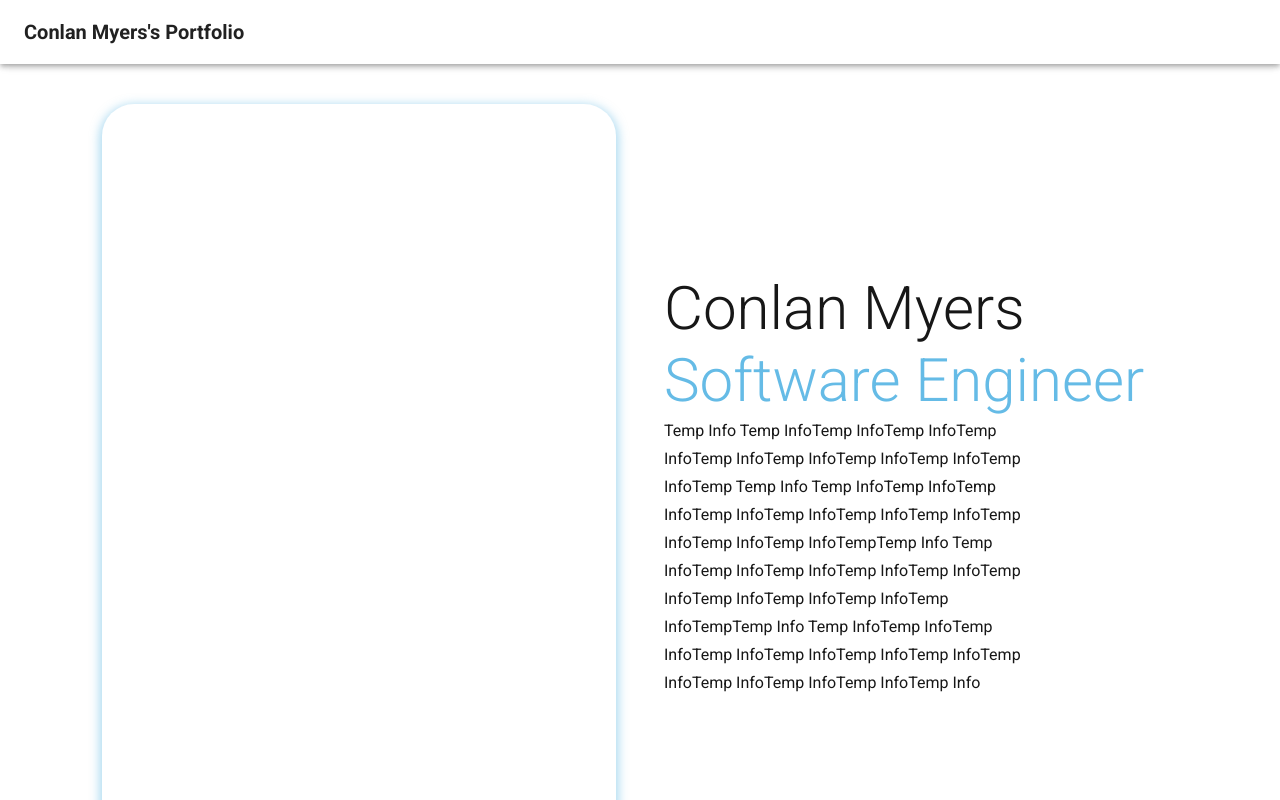
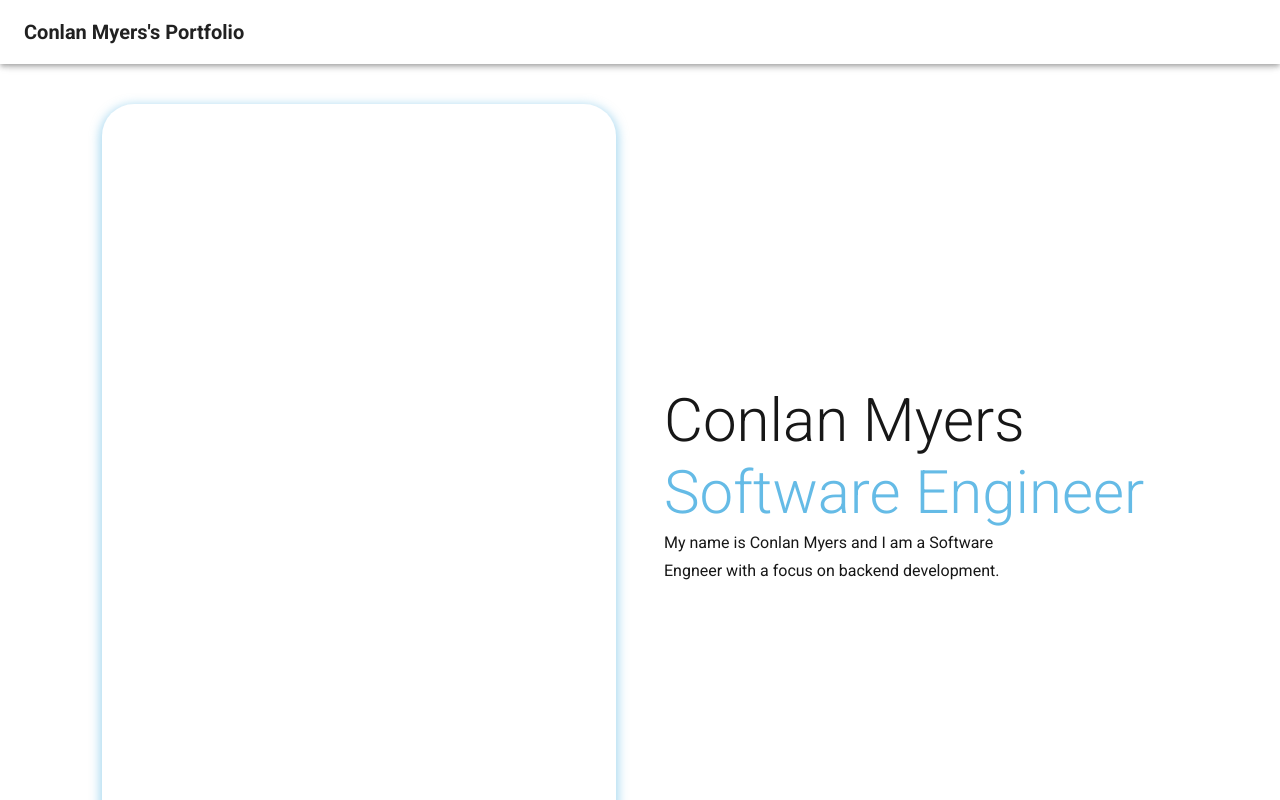
Before and after one commit to Conlan2/Conlan2.github.io, a Next.js app in the folder Frontend/: page / in a window 1280 px wide. Shown: the top 800 px of the page. Built offline with nearby package versions, Linux system fonts and the light colour scheme; what @mui/material-nextjs would draw is missing.

Commit message:
Added some personal info to section

```diff
--- a/Frontend/src/components/PersonalSection.tsx
+++ b/Frontend/src/components/PersonalSection.tsx
@@ -57,7 +57,7 @@ export default function PersonalSection() {
                     Software Engineer
                 </Typography>
                 <Typography variant="subtitle1" sx={{maxWidth: "70%"}}>
-                    Temp Info Temp InfoTemp InfoTemp InfoTemp InfoTemp InfoTemp InfoTemp InfoTemp InfoTemp InfoTemp Temp Info Temp InfoTemp InfoTemp InfoTemp InfoTemp InfoTemp InfoTemp InfoTemp InfoTemp InfoTemp InfoTempTemp Info Temp InfoTemp InfoTemp InfoTemp InfoTemp InfoTemp InfoTemp InfoTemp InfoTemp InfoTemp InfoTempTemp Info Temp InfoTemp InfoTemp InfoTemp InfoTemp InfoTemp InfoTemp InfoTemp InfoTemp InfoTemp InfoTemp InfoTemp Info
+                    My name is Conlan Myers and I am a Software Engneer with a focus on backend development.
                 </Typography>
                 <Stack direction="row">
                     <Button>Get In Touch</Button>
```
